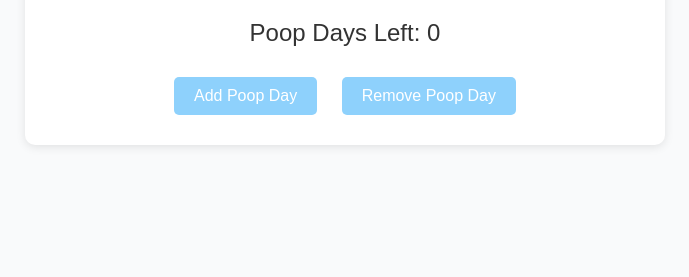
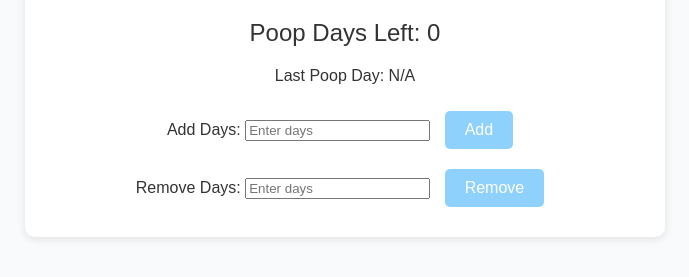
Before and after one commit to Doodles-Out/poopDaysTracker, a plain HTML site: page index.html in a window 1280 px wide. Shown: the part 131-408 px from the top of the page, without its empty margins (295-984 px from the left). Drawn offline with Linux system fonts and the light colour scheme.

Commit message:
Update index.html

```diff
--- a/index.html
+++ b/index.html
@@ -11,9 +11,18 @@
   <div class="container">
     <h1>Zach's Poop Days Tracker</h1>
     <p id="count">Poop Days Left: <span id="poopDays">0</span></p>
+    <p id="lastDay">Last Poop Day: <span id="lastPoopDay">N/A</span></p>
     <div class="buttons">
-      <button id="addButton">Add Poop Day</button>
-      <button id="removeButton">Remove Poop Day</button>
+      <div class="input-group">
+        <label for="addDays">Add Days:</label>
+        <input type="number" id="addDays" min="1" placeholder="Enter days">
+        <button id="addButton">Add</button>
+      </div>
+      <div class="input-group">
+        <label for="removeDays">Remove Days:</label>
+        <input type="number" id="removeDays" min="1" placeholder="Enter days">
+        <button id="removeButton">Remove</button>
+      </div>
     </div>
   </div>
   <script src="script.js"></script>
```
